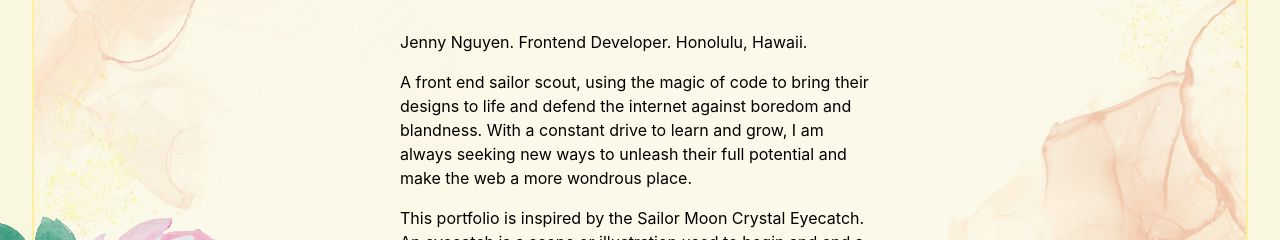
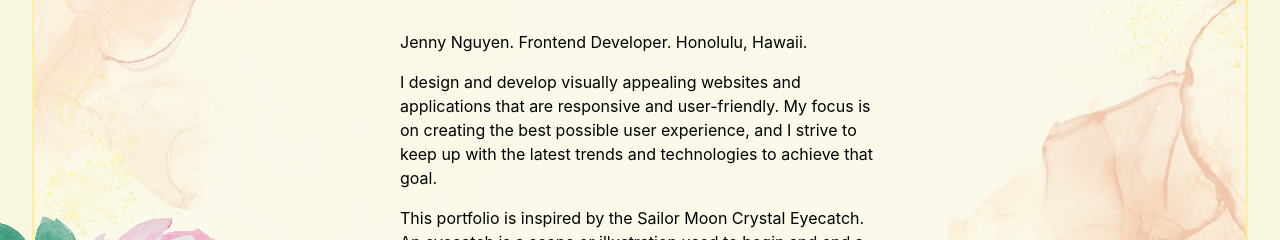
Before and after one commit to TrinhNgoc/portfolio_v2, a React (Create React App) app: page / in a window 1280 px wide. Shown: the part 273-513 px from the top of the page. Built offline with nearby package versions, Linux system fonts and the light colour scheme.

Commit message:
Edit description

```diff
--- a/package.json
+++ b/package.json
@@ -11,7 +11,7 @@
     "react": "^17.0.2",
     "react-dom": "^17.0.2",
     "react-router-dom": "^5.2.1",
-    "react-scripts": "^5.0.1",
+    "react-scripts": "^4.0.3",
     "react-sparkle": "^1.0.9",
     "tachyons": "^4.12.0",
     "web-vitals": "^1.1.2"
--- a/src/Pages/Home.js
+++ b/src/Pages/Home.js
@@ -15,7 +15,7 @@ const Home = () => {
             Jenny Nguyen. Frontend Developer. Honolulu, Hawaii.
           </FadeInLeft>
           <FadeInLeft fontSize="f5" duration="2.5">
-            A front end sailor scout, using the magic of code to bring their designs to life and defend the internet against boredom and blandness. With a constant drive to learn and grow, I am always seeking new ways to unleash their full potential and make the web a more wondrous place.
+          I design and develop visually appealing websites and applications that are responsive and user-friendly. My focus is on creating the best possible user experience, and I strive to keep up with the latest trends and technologies to achieve that goal.
           </FadeInLeft>
           <FadeInLeft fontSize="f5" duration="3">
             This portfolio is inspired by the Sailor Moon Crystal Eyecatch. An eyecatch is a scene or illustration used to begin and end a commercial break on Japanese TV shows.
```
